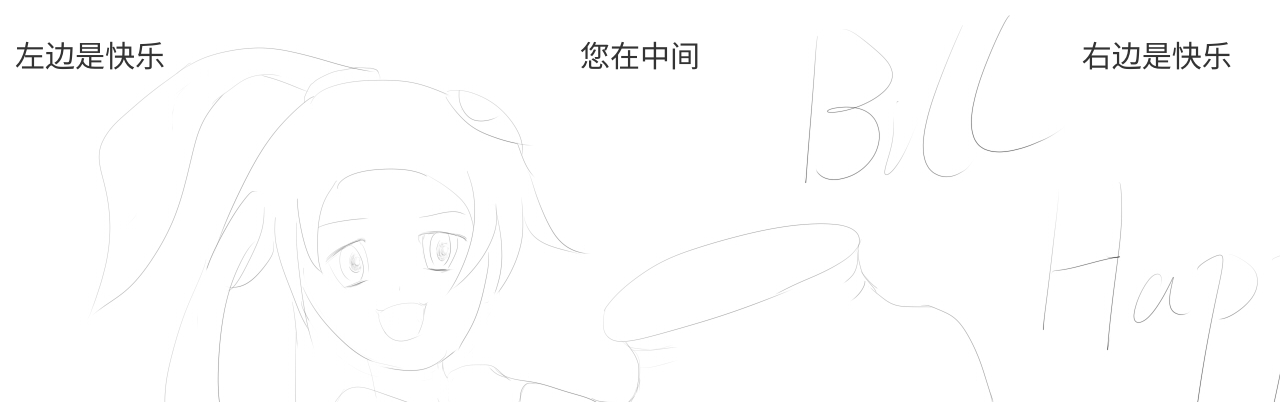
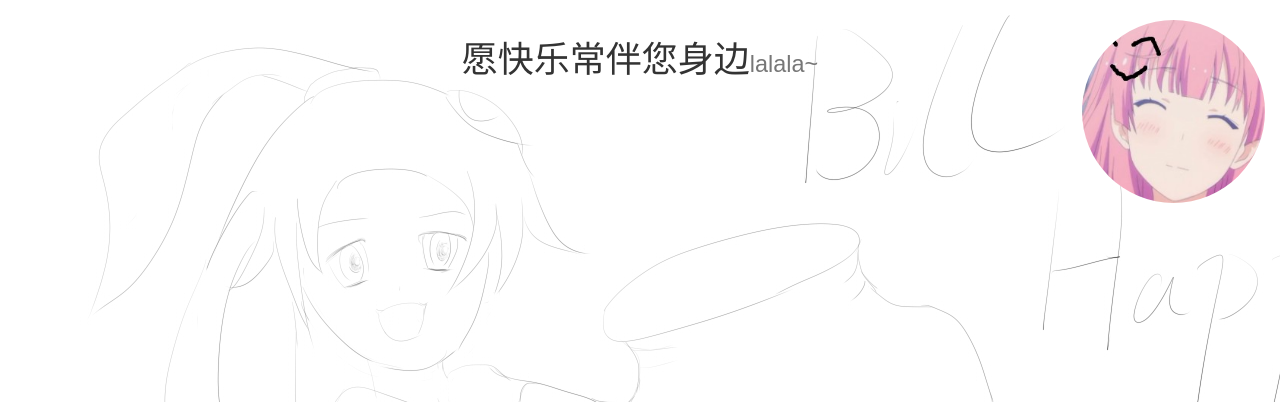
Before and after one commit to qq775193759/birthday, a Django app: page / in a window 1280 px wide. Shown: the part 51-453 px from the top of the page. Run offline with Django 3.2, Linux system fonts and the light colour scheme; some libraries are stand-ins or nearby versions.

Commit message:
show change

```diff
--- a/templates/home.html
+++ b/templates/home.html
@@ -5,13 +5,13 @@
 {% block title %}快乐伴随您左右{% endblock %}
 
 {% block leftbody %}
-<h2>左边是快乐</h2>
+<h2 class="text-primary"></h2>
 {% endblock %}
 {% block midbody %}
-<h2 class="text-center">您在中间</h2>
+<h1 class="text-center">愿快乐常伴您身边<small>lalala~</h1>
 {% endblock %}
 {% block rightbody %}
-<h2>右边是快乐</h2>
+<img src="static/images/smile1.jpg" class="img-responsive img-circle" alt="Responsive image">
 {% endblock %}
 
 {% block js %}
```
Also changed, not shown: static/images/smile1.jpg (added).
